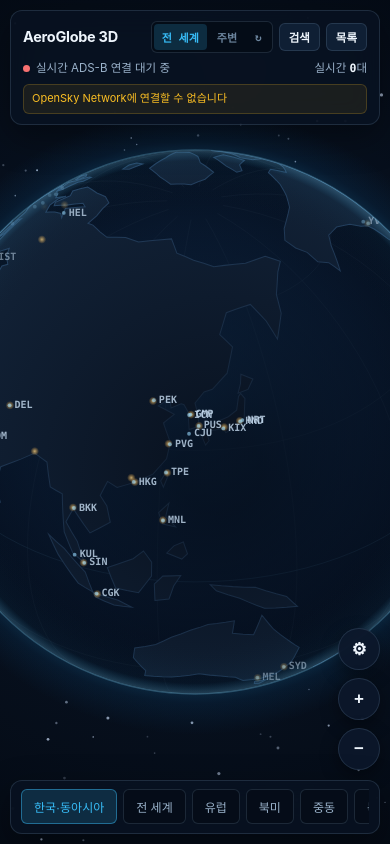
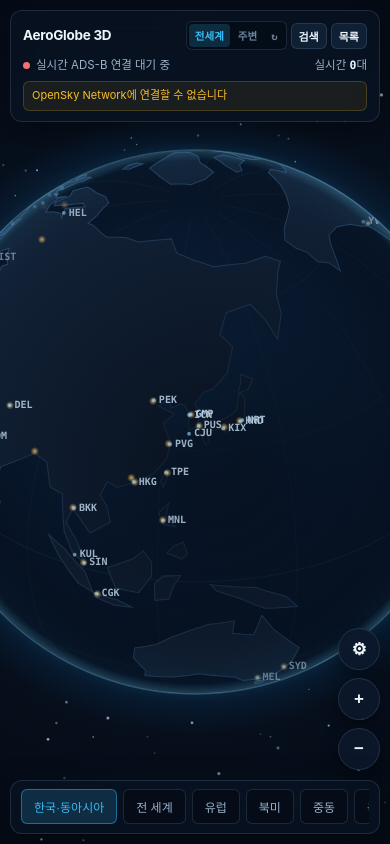
Before and after one commit to knoxxr/flight-tracker-3d, a website with bundled scripts: page public/index.html in a window 390 px wide. Built offline with nearby package versions, Linux system fonts and the light colour scheme; no server answers; animation ran at ten frames a second; files whose address does not match are found by name.

Commit message:
assets: add app store screenshots, full-bleed app icons, PWA manifest, and header nowrap polish

```diff
--- a/public/index.html
+++ b/public/index.html
@@ -4,8 +4,13 @@
   <meta charset="UTF-8" />
   <meta name="viewport" content="width=device-width, initial-scale=1.0, viewport-fit=cover" />
   <meta name="theme-color" content="#040b15" />
+  <meta name="apple-mobile-web-app-capable" content="yes" />
+  <meta name="apple-mobile-web-app-status-bar-style" content="black-translucent" />
   <title>AeroGlobe 3D — 전 세계 실시간 ADS-B 항공기 추적기</title>
   <meta name="description" content="OpenSky Network와 adsb.fi의 100% 실시간 ADS-B 트랜스폰더 데이터를 3D 지구본 위에 시각화하는 글로벌 항공기 추적기" />
+  <link rel="icon" type="image/png" sizes="32x32" href="./icons/favicon-32.png" />
+  <link rel="apple-touch-icon" sizes="180x180" href="./icons/apple-touch-icon.png" />
+  <link rel="manifest" href="./manifest.json" />
   <link rel="stylesheet" href="./styles.css" />
 </head>
 <body>
@@ -24,7 +29,7 @@
         </div>
         <div class="top-right-controls">
           <div class="mode-switch" role="group" aria-label="실시간 ADS-B 수신 피드 선택">
-            <button type="button" class="mode-btn active" id="provider-opensky" data-provider="opensky" title="OpenSky Network 전 세계 실시간 ADS-B">전 세계</button>
+            <button type="button" class="mode-btn active" id="provider-opensky" data-provider="opensky" title="OpenSky Network 전 세계 실시간 ADS-B">전세계</button>
             <button type="button" class="mode-btn" id="provider-adsbfi" data-provider="adsbfi" title="adsb.fi 현재 화면 중심 반경 250NM 실시간 ADS-B">주변</button>
             <button type="button" class="mode-btn" id="refresh-live-btn" title="실시간 ADS-B 즉시 새로고침" aria-label="즉시 새로고침">↻</button>
           </div>
--- a/public/styles.css
+++ b/public/styles.css
@@ -15,7 +15,7 @@
   --radius-sm: 6px;
   --radius-md: 10px;
   --radius-lg: 14px;
-  --font-sans: -apple-system, BlinkMacSystemFont, "Pretendard", "Segoe UI", Roboto, sans-serif;
+  --font-sans: -apple-system, BlinkMacSystemFont, "Pretendard", "Noto Sans CJK KR", "Segoe UI", Roboto, sans-serif;
   --font-mono: ui-monospace, SFMono-Regular, Menlo, Monaco, Consolas, monospace;
 }
 
@@ -92,7 +92,7 @@ body {
 .hud-top-left {
   top: 16px;
   left: 16px;
-  width: 344px;
+  width: 376px;
   padding: 14px 16px;
   display: flex;
   flex-direction: column;
@@ -103,21 +103,23 @@ body {
   display: flex;
   align-items: center;
   justify-content: space-between;
-  gap: 10px;
+  gap: 8px;
 }
 
 .brand-title-group {
   display: flex;
   align-items: baseline;
-  gap: 10px;
+  gap: 8px;
+  min-width: 0;
 }
 
 .brand-title {
   margin: 0;
-  font-size: 16px;
+  font-size: 15.5px;
   font-weight: 700;
   letter-spacing: -0.02em;
   color: var(--text-primary);
+  white-space: nowrap;
 }
 
 .utc-clock {
@@ -125,6 +127,7 @@ body {
   font-size: 11px;
   color: var(--text-secondary);
   font-variant-numeric: tabular-nums;
+  white-space: nowrap;
 }
 
 .mode-switch {
@@ -134,6 +137,7 @@ body {
   border-radius: var(--radius-sm);
   padding: 2px;
   gap: 2px;
+  flex-shrink: 0;
 }
 
 .mode-btn {
@@ -141,11 +145,12 @@ body {
   background: transparent;
   color: var(--text-muted);
   font-family: var(--font-mono);
-  font-size: 10px;
+  font-size: 10.5px;
   font-weight: 600;
   padding: 4px 7px;
   border-radius: 4px;
   cursor: pointer;
+  white-space: nowrap;
   transition: background 0.15s ease, color 0.15s ease;
 }
 
@@ -760,12 +765,16 @@ body {
   }
 
   .brand-title {
-    font-size: 14.5px;
+    font-size: 13.5px;
+  }
+
+  .top-right-controls {
+    gap: 4px;
   }
 
   .mode-btn {
-    padding: 5px 8px;
-    font-size: 11px;
+    padding: 4px 6px;
+    font-size: 10.5px;
   }
 
   .mobile-only-btn {
@@ -775,9 +784,9 @@ body {
     border: 1px solid var(--border-subtle);
     background: rgba(20, 38, 62, 0.72);
     color: var(--text-primary);
-    font-size: 11.5px;
+    font-size: 11px;
     font-weight: 600;
-    padding: 5px 9px;
+    padding: 4px 7px;
     border-radius: var(--radius-sm);
     cursor: pointer;
     white-space: nowrap;
```
Also changed, not shown: public/icons/apple-touch-icon.png (added), public/icons/favicon-32.png (added), public/icons/icon-192.png (added), public/icons/icon-512.png (added), public/manifest.json (added), screenshots/01-mobile-korea-globe.png (added), screenshots/02-mobile-flight-detail.png (added), screenshots/03-mobile-flight-list.png (added), screenshots/04-mobile-global-view.png (added), screenshots/05-desktop-wide.png (added), screenshots/app-icon-1024.png (added), screenshots/app-icon-512.png (added).
